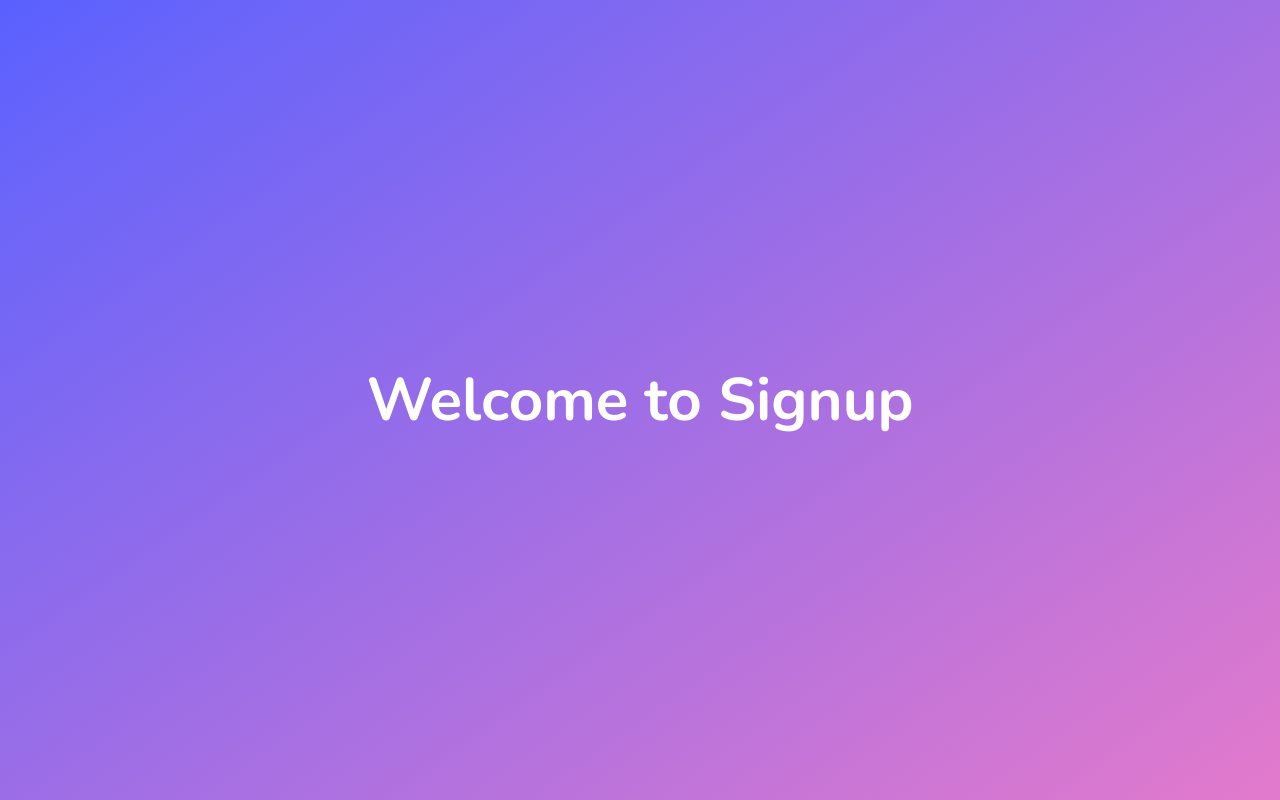
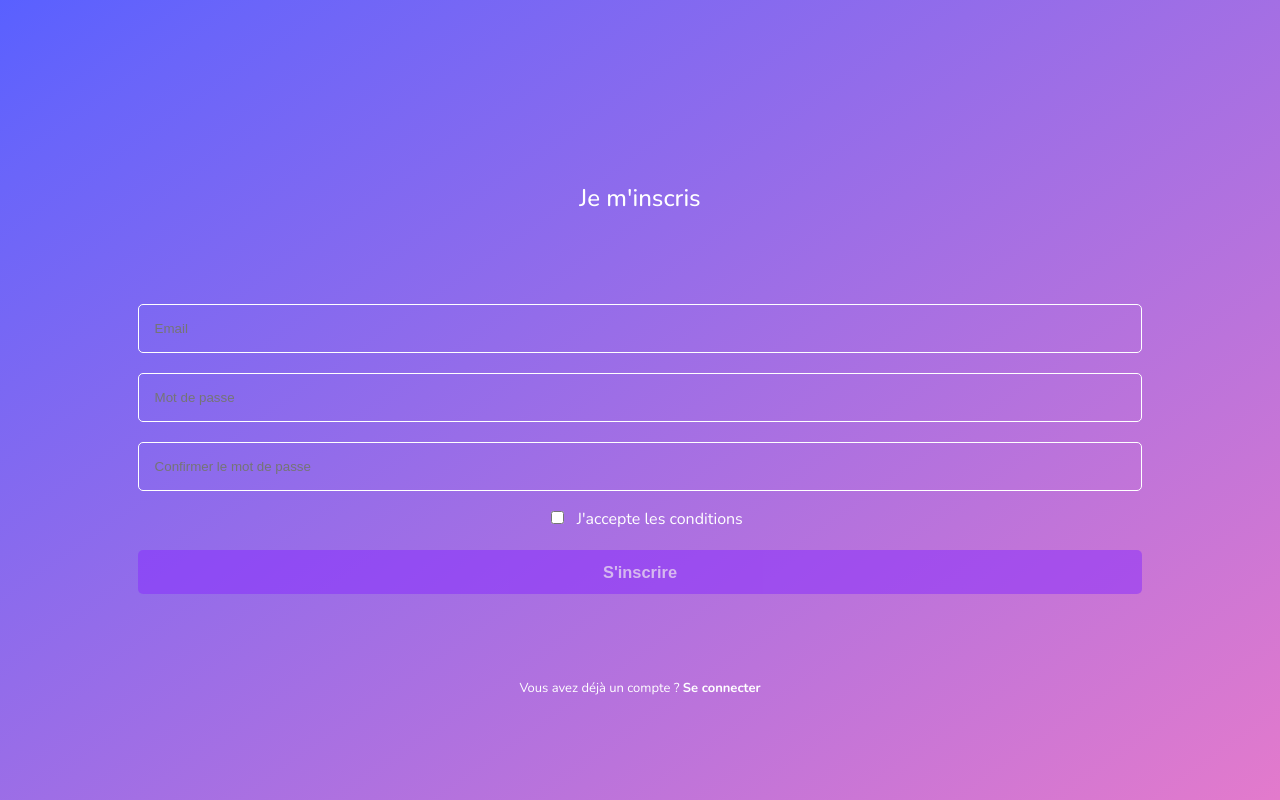
Before and after one commit to WildCodeSchool/Lyon-JS-09-23-P3-airnbb, a React (Vite) app in the folder frontend/: page /signup in a window 1280 px wide. Built offline with nearby package versions, Linux system fonts and the light colour scheme.

Commit message:
+ added style to signup page

```diff
--- a/frontend/src/pages/intro/Signup.jsx
+++ b/frontend/src/pages/intro/Signup.jsx
@@ -1,5 +1,79 @@
+import { useState } from "react";
+import { Link } from "react-router-dom";
+
 function Signup() {
-  return <h1>Welcome to Signup</h1>;
+  const [email, setEmail] = useState("");
+  const [firstPassword, setFirstPassword] = useState("");
+  const [secondPassword, setSecondPassword] = useState("");
+  const [form, setForm] = useState(false);
+
+  // regex match email syntax
+  const validEmail = /^[a-zA-Z0-9._:$!%-]+@[a-zA-Z0-9.-]+\.[a-zA-Z]$/;
+
+  function handleEmail(e) {
+    setEmail(e);
+    if (validEmail.test(email)) {
+      setForm(true);
+    }
+  }
+
+  function handlePasswords(passwordOne, passwordTwo) {
+    if (
+      (passwordOne !== "" || passwordTwo !== "") &&
+      passwordOne === passwordTwo
+    ) {
+      return true;
+    }
+    return false;
+  }
+
+  return (
+    <main className="connect">
+      <h3>Je m&apos;inscris</h3>
+      <form action="">
+        <input
+          type="email"
+          placeholder="Email"
+          value={email}
+          onChange={(e) => handleEmail(e.target.value)}
+        />
+        <input
+          type="password"
+          placeholder="Mot de passe"
+          value={firstPassword}
+          onChange={(e) => setFirstPassword(e.target.value)}
+        />
+        <input
+          type="password"
+          placeholder="Confirmer le mot de passe"
+          value={secondPassword}
+          onChange={(e) => setSecondPassword(e.target.value)}
+        />
+        {firstPassword !== secondPassword && (
+          <p style={{ fontWeight: "700", fontSize: "1.25rem" }}>
+            Passwords don&apos;t match
+          </p>
+        )}
+        <div>
+          <input type="checkbox" />
+          J&apos;accepte les conditions
+        </div>
+        <button
+          type="button"
+          className={
+            form && handlePasswords(firstPassword, secondPassword)
+              ? "submitButton"
+              : "deadButton"
+          }
+        >
+          S&apos;inscrire
+        </button>
+      </form>
+      <Link to="/login">
+        Vous avez déjà un compte ? <span>Se connecter</span>
+      </Link>
+    </main>
+  );
 }
 
 export default Signup;
```
